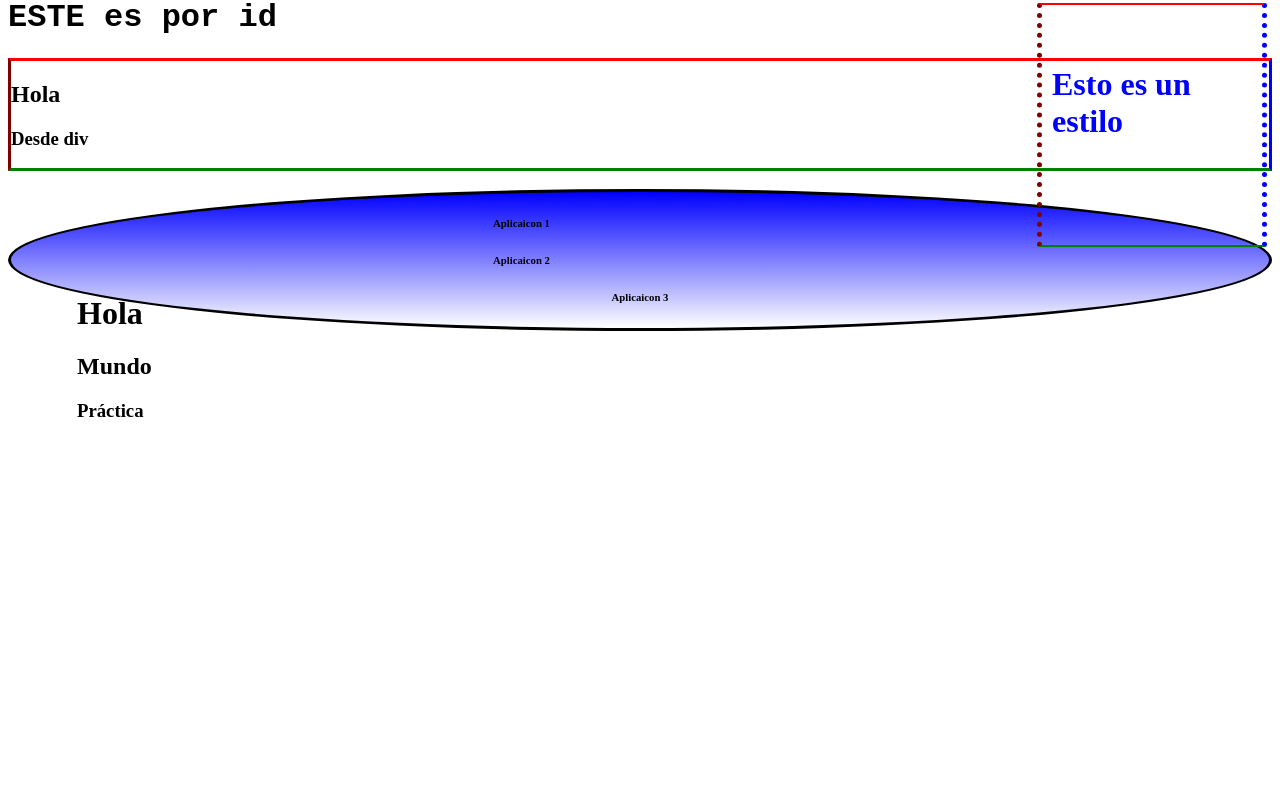
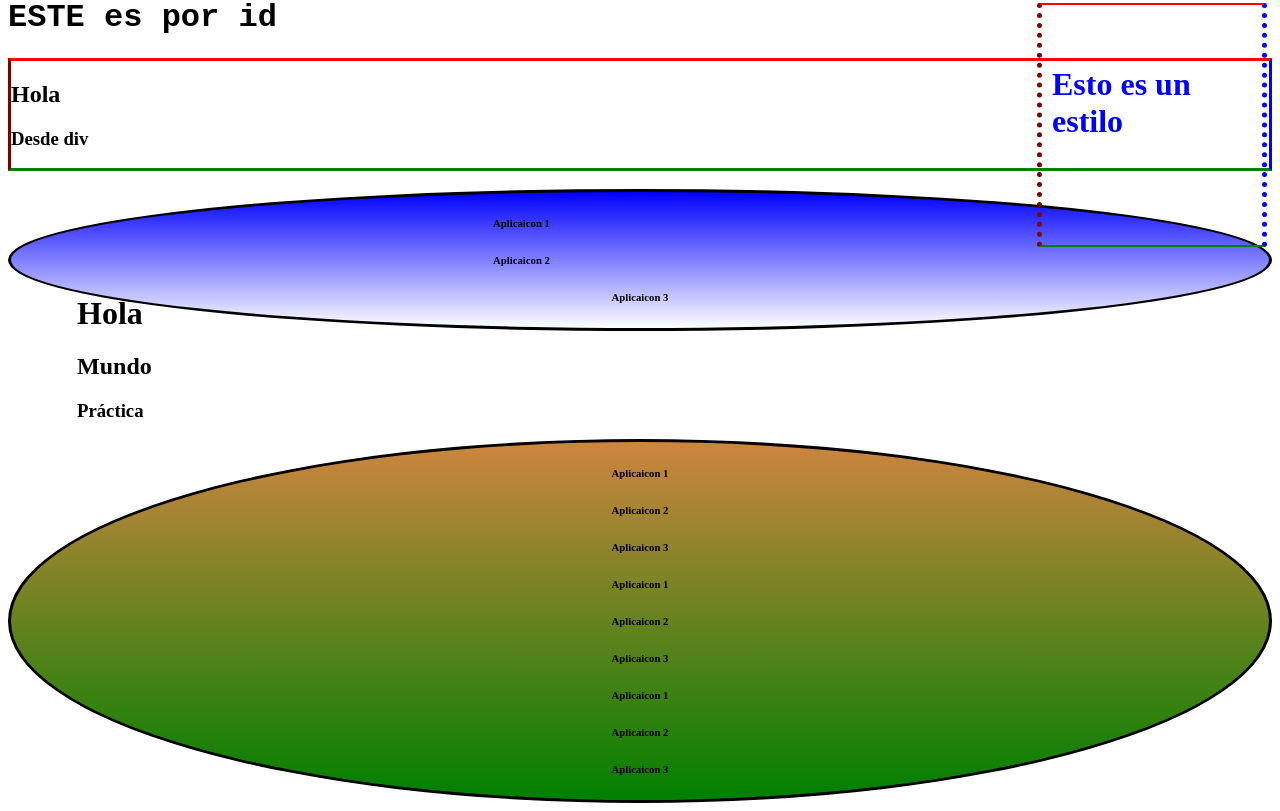
Before and after one commit to RGiskard/EntornosWEB-ICIT, a PHP site: page / in a window 1280 px wide. Shown: the part 48-859 px from the top of the page. Before the commit the page ends 465 px from the top, so only its background shows below. Run offline with PHP 8.4, Linux system fonts and the light colour scheme.

Commit message:
degradado

```diff
--- a/7_PseudoClases/css/style.css
+++ b/7_PseudoClases/css/style.css
@@ -32,3 +32,8 @@ div.up{
     border-style: solid;
     border-radius: 50%;
   }
+  .rounddiv{
+    background: linear-gradient(to top,green,peru);
+    border-style: solid;
+    border-radius: 50%;
+  }
--- a/7_PseudoClases/index.html
+++ b/7_PseudoClases/index.html
@@ -30,6 +30,25 @@
             <h6>Aplicaicon 3</h6>
         </center>
     </div>
+    <br>
+    <br>
+    <br>
+    <br>
+    <br>
+    <br>
+    <div class="rounddiv">
+        <center>
+            <h6>Aplicaicon 1</h6>
+            <h6>Aplicaicon 2</h6>
+            <h6>Aplicaicon 3</h6>
+            <h6>Aplicaicon 1</h6>
+            <h6>Aplicaicon 2</h6>
+            <h6>Aplicaicon 3</h6>
+            <h6>Aplicaicon 1</h6>
+            <h6>Aplicaicon 2</h6>
+            <h6>Aplicaicon 3</h6>
+        </center>
+    </div>
 </body>
 
 </html>
```
